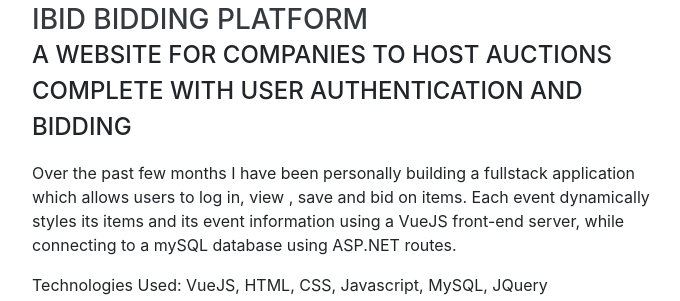
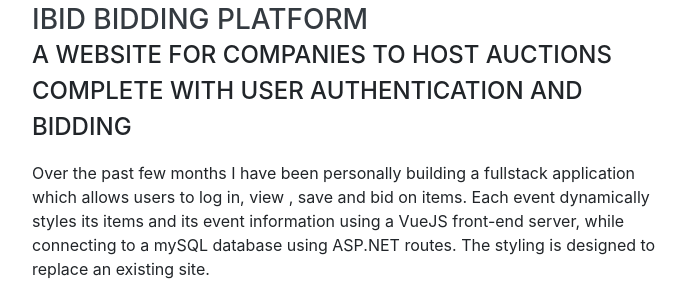
Before and after one commit to kempatkinson/Portfolio, a website with bundled scripts: page index.html in a window 1280 px wide. Shown: the part 2534-2835 px from the top of the page, 288-968 px from the left. Built offline with nearby package versions, Linux system fonts and the light colour scheme; grey boxes are pictures that could not be loaded; a web font is replaced by a local one.

Commit message:
styling update

```diff
--- a/index.html
+++ b/index.html
@@ -229,7 +229,7 @@
           </div>
           <p> Over the past few months I have been personally building a fullstack application which allows users to log
             in, view , save and bid on items. Each event dynamically styles its items and its event information using a
-            VueJS front-end server, while connecting to a mySQL database using ASP.NET routes.</p>
+            VueJS front-end server, while connecting to a mySQL database using ASP.NET routes. The styling is designed to replace an existing site. </p>
           <p> Technologies Used: VueJS, HTML, CSS, Javascript, MySQL, JQuery </p>
 
           <p> <a href="https://github.com/kempatkinson/ibidmobile-front"> Front-End Github Repository </a></p>
```
